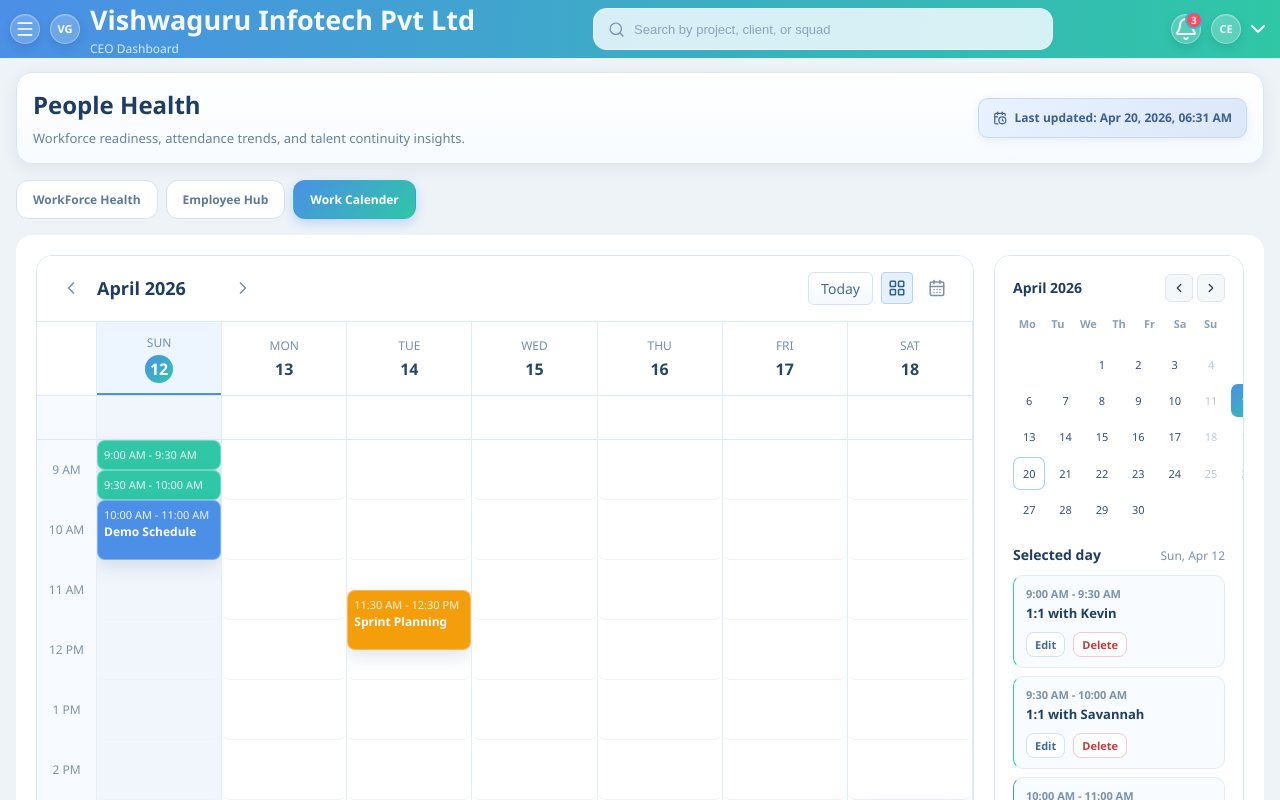
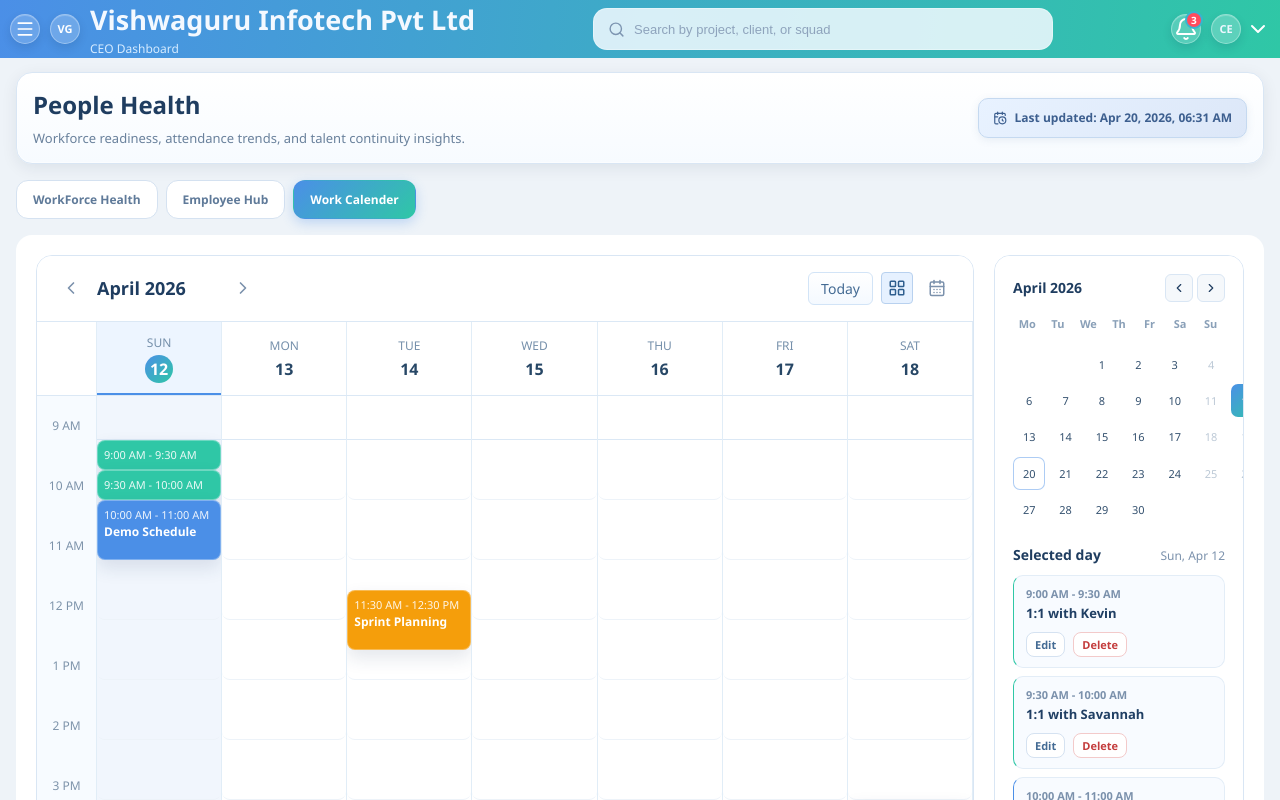
Before and after one commit to Tanu123T/CEODashboard, a React (Vite) app in the folder ceodashboard/: page /employees/holiday-calendar in a window 1280 px wide. Built offline with nearby package versions, Linux system fonts and the light colour scheme.

Commit message:
remove that empty slot from the work calender

```diff
--- a/ceodashboard/src/modules/peopleHealth/tabs/WorkCalendarTab.jsx
+++ b/ceodashboard/src/modules/peopleHealth/tabs/WorkCalendarTab.jsx
@@ -774,7 +774,6 @@ const WorkCalendarTab = () => {
         >
           {/* Time column */}
           <div className="time-column">
-            <div className="time-slot-header" />
             {timeSlots.map((time, idx) => (
               <div key={idx} className="time-label">
                 {formatTimeLabel(time)}
```
